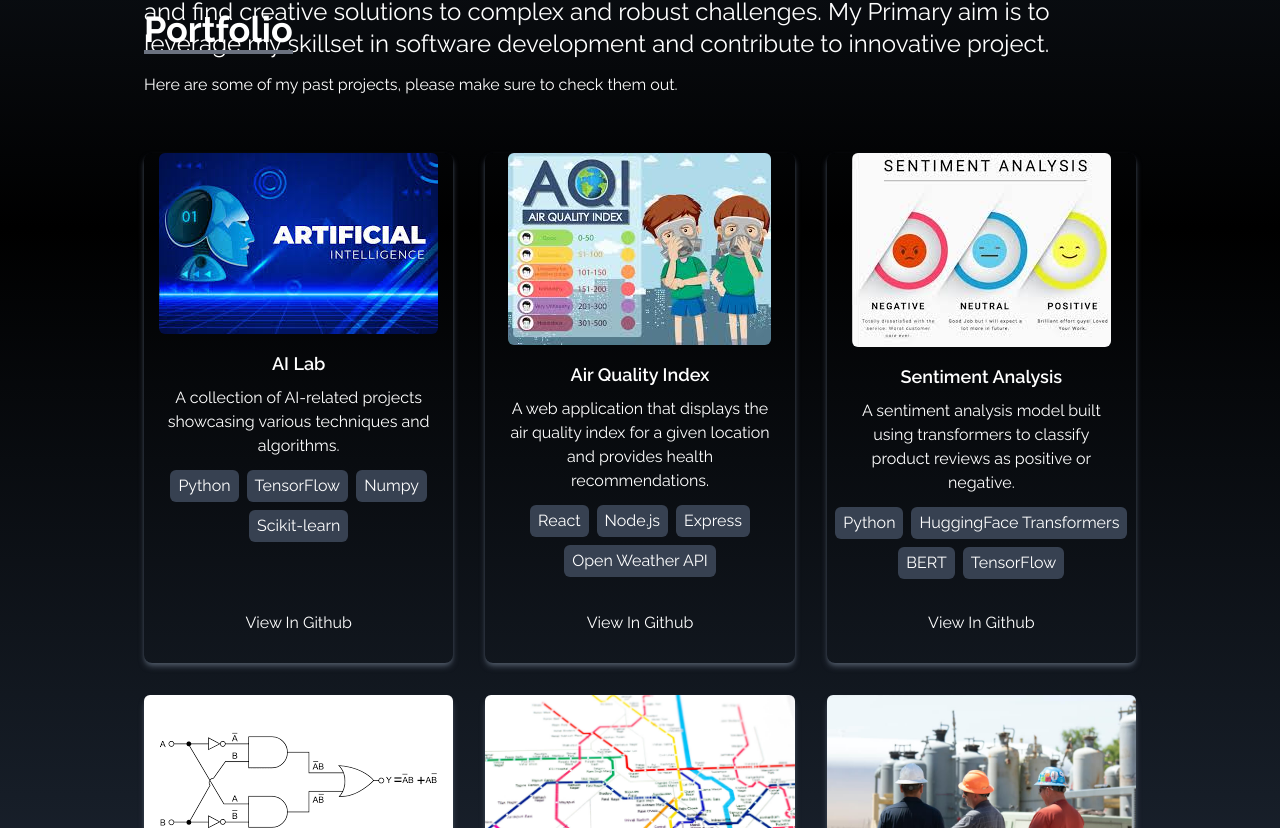
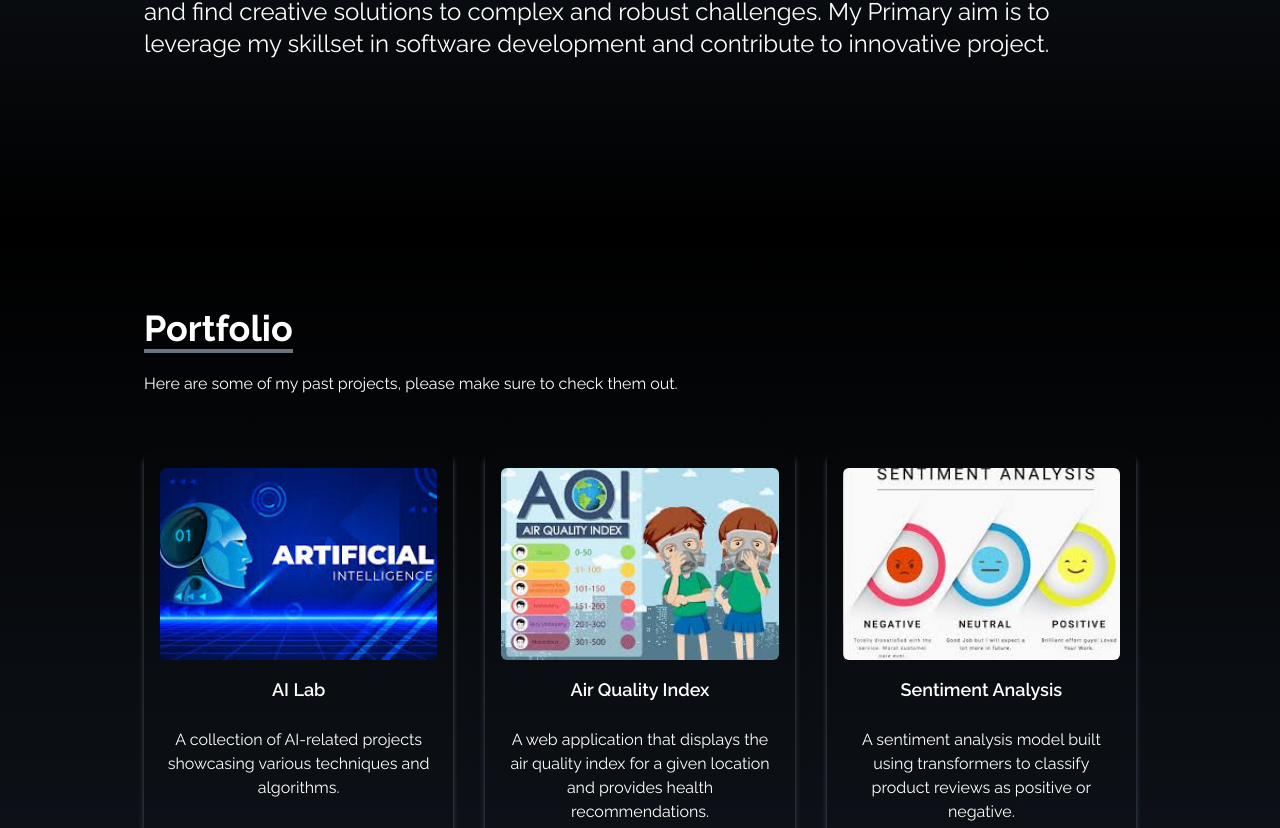
Before and after one commit to Divyesh0810/Portfolio, a React (Create React App) app: page / in a window 1280 px wide. Shown: the part 1372-2200 px from the top of the page. Built offline with nearby package versions, Linux system fonts and the light colour scheme; the HTML template or start-up script is replaced by a standard one.

Commit message:
changes minor

```diff
--- a/src/components/Experience.jsx
+++ b/src/components/Experience.jsx
@@ -71,7 +71,7 @@ const Experience = () => {
   return (
     <div name="experience" className="bg-gradient-to-b from-black to-gray-800 w-full h-screen">
       <div>
-        <div className="max-w-screen-lg mx-auto p-4 flex flex-col justify-center wfull h-full text-white">
+        <div className="max-w-screen-lg mx-auto p- flex flex-col justify-center wfull h-full text-white">
             <p className="text-4xl font-bold border-b-4 border-gray-500 p2 inline ">Experience</p>
             <p>These are some of the technologies I am currently working with and have some knowledge in</p>
         </div>
--- a/src/components/Portfolio.jsx
+++ b/src/components/Portfolio.jsx
@@ -60,40 +60,38 @@ const Portfolio = () => {
   ];
 
   return (
-    <div name="Portfolio" className="bg-gradient-to-b from-black to-gray-800 w-full text-white md:h-screen">
-      <div className="max-w-screen-lg p-4 mx-auto flex flex-col justify-center w-full h-full ">
+    <div name="Portfolio" className="bg-gradient-to-b from-black to-gray-800 w-full text-white py-16">
+      <div className="max-w-screen-lg p-4 mx-auto flex flex-col justify-center w-full">
         <div className="pb-8">
-          <p className="text-4xl font-bold inline border-b-4 border-gray-500 ">Portfolio</p>
+          <p className="text-4xl font-bold inline border-b-4 border-gray-500">Portfolio</p>
           <p className="py-6">Here are some of my past projects, please make sure to check them out.</p>
         </div>
 
-        <div className="grid sm:grid-cols-3 md:grid-cols-3 gap-8 px-12 sm:px-0 ">
+        <div className="grid sm:grid-cols-2 md:grid-cols-3 gap-8 px-12 sm:px-0">
           {port.map(({ id, src, title, href, description, technologies }) => (
-
             <div
               key={id}
               className="shadow-md shadow-gray-600 rounded-lg flex flex-col cursor-pointer hover:scale-105 transition-transform"
               onClick={() => window.open(href, '_blank')}
             >
-                    <div className="flex flex-col items-center">
-                      <img src={src} alt="" className="cursor-pointer rounded-md duration-500" />
+              <div className="flex flex-col items-center p-4">
+                <img src={src} alt="" className="rounded-md w-full h-48 object-cover" />
                 <h2 className="text-lg font-semibold mt-4">{title}</h2>
               </div>
-                    <p className="text-center px-4 py-2">{description}</p>
-                    <div className="flex flex-wrap justify-center">
+              <p className="text-center px-4 py-2 flex-grow">{description}</p>
+              <div className="flex flex-wrap justify-center px-4">
                 {technologies.map((tech, index) => (
-                        <span key={index} className="bg-gray-700 text-white px-2 py-1 m-1 rounded-md">{tech}</span>
+                  <span key={index} className="bg-gray-700 text-white px-2 py-1 m-1 rounded-md text-sm">{tech}</span>
                 ))}
               </div>
-                    <div className="flex justify-center mt-auto">
-                      <button className="px-6 py-3 m-4 duration-200 hover:scale-105">
+              <div className="flex justify-center mt-4 mb-4">
+                <button className="px-6 py-3 bg-gray-700 rounded-md hover:bg-gray-600 transition-colors">
                   View In Github
                 </button>
               </div>
             </div>
           ))}
         </div>
-
       </div>
     </div>
   );
```
Lines whose indentation alone changed are shown as unchanged.
